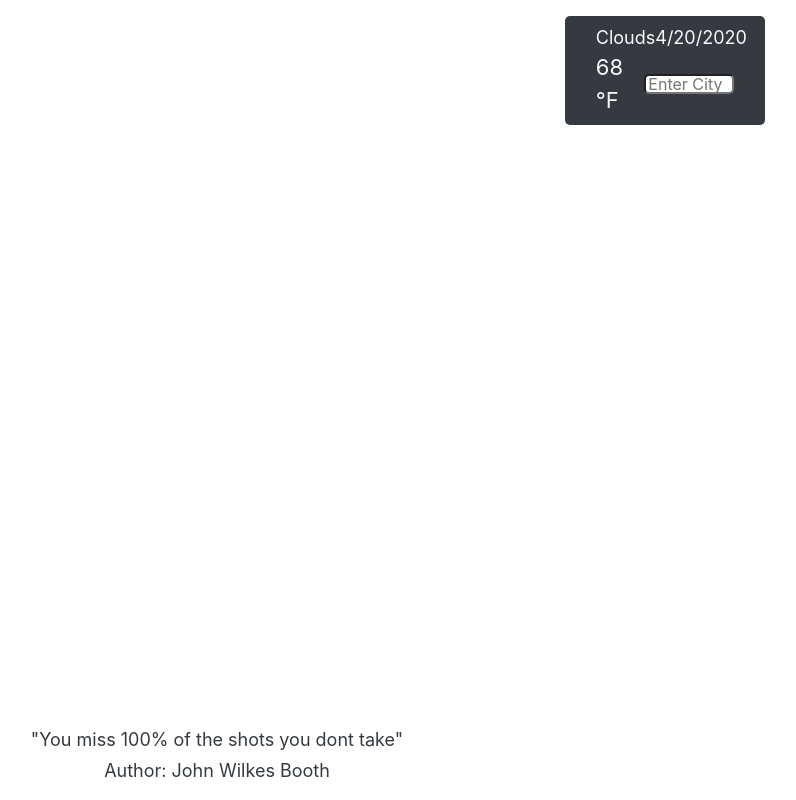
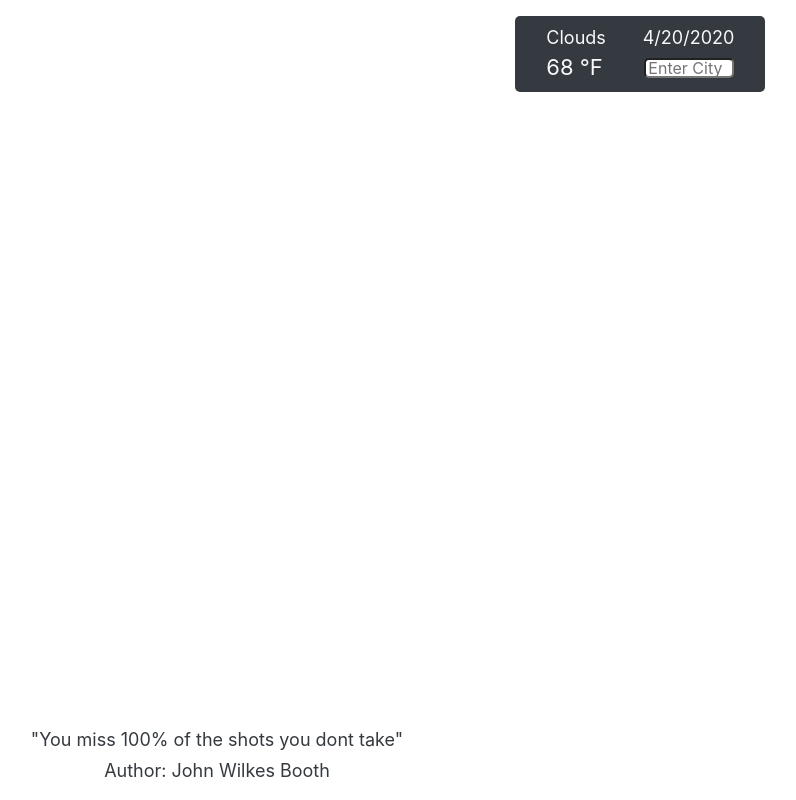
Before and after one commit to L-Garay/Momentum-3.0, a Vue app in the folder client/: page /#/ in a window 1280 px wide. Shown: the whole page, without its empty margins (423-1219 px from the left). Built offline with nearby package versions, Linux system fonts and the light colour scheme.

Commit message:
Style Landscape iPad Weather Widget

```diff
--- a/client/src/components/MomentumNavbar.vue
+++ b/client/src/components/MomentumNavbar.vue
@@ -50,4 +50,9 @@ input {
 .weather-widget {
   border-radius: 5px;
 }
+@media (min-width: 992px) {
+  .col-lg-2 {
+    min-width: 250px;
+  }
+}
 </style>
```
